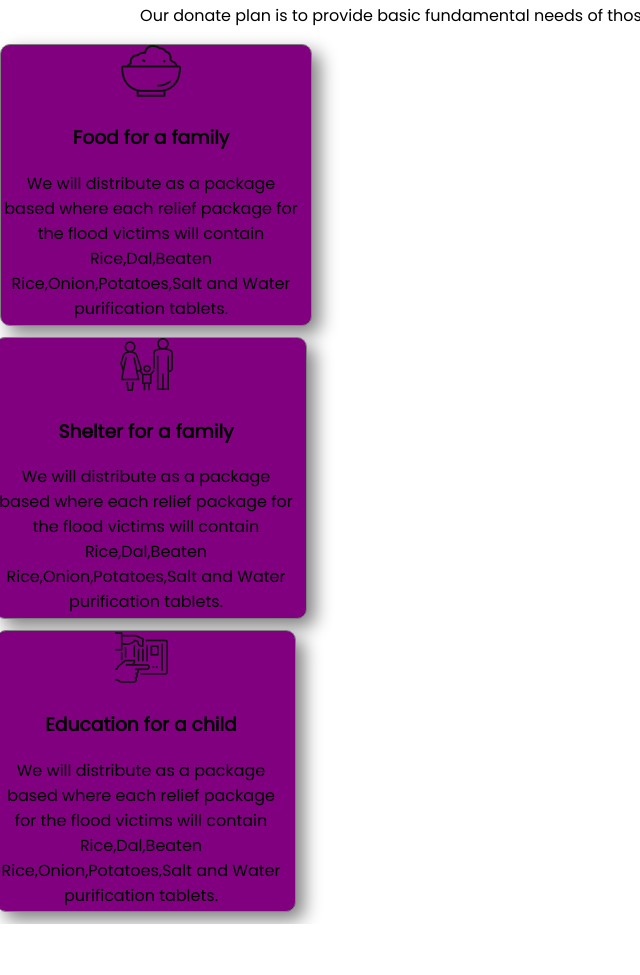
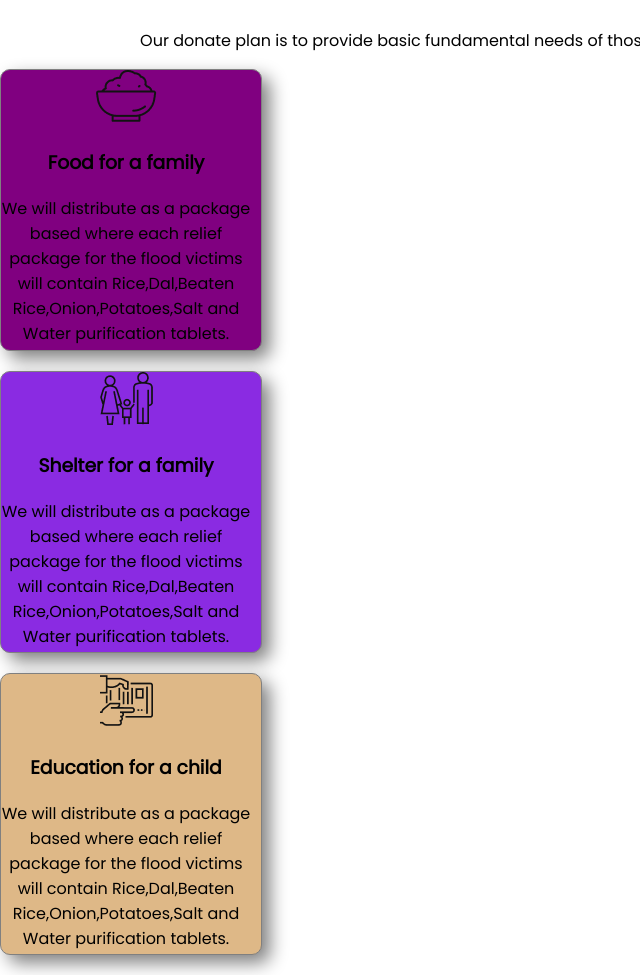
Before and after one commit to Mizan2221/Assignment-1, a plain HTML site: page index.html in a window 1280 px wide. Shown: the part 1517-2492 px from the top of the page, without its empty margins (0-640 px from the left). Before the commit the page ends 2441 px from the top, so only its background shows below. Drawn offline with Linux system fonts and the light colour scheme.

Commit message:
section added

```diff
--- a/index.html
+++ b/index.html
@@ -22,17 +22,19 @@
     <section class="section2">
     <h1>Donate Today </h1>
     <P>Donate as much as you can.This fund will help floods affected people.Please support to provide emergency assistance</P> <br>
+    <div>
     <div class="donate"> <h6> 100tk</h6> </div>
     <div class="donate"> <h6> 200tk </h6> </div>
     <div class="donate"> <h6> 500tk</h6> </div>
     <div class="donate"> <h6> 1000tk </h6> </div>
     <div class="donate"> <h6> 5000tk </h6></div>
+    </div> <br>
     <form action="">
     <input type="text" placeholder="      Other amount (Taka)">
     </form>
     <hr> <br>
     <a class="link" target="_blank">  Donate Now </a>
-   </section>
+    </section>
 
    <section class="section3">
     <div class="title">
@@ -41,20 +43,20 @@
   </section>
 
    <section class="section4">
-    <div class="box1">
-        <div class="box-description">
+    <div class="box">
+        <div id="card1"  class="box-description">
             <img src="images/food.png">
             <h3> Food for a family </h3>
             <p> We will distribute as a package based where each relief package for the flood victims will contain Rice,Dal,Beaten Rice,Onion,Potatoes,Salt and Water purification tablets.</p>
         </div>
-    <div class="box1">
-        <div class="box-description">
+    <div class="box">
+        <div id="card2" class="box-description">
             <img src="images/shelter.png">
             <h3> Shelter for a family </h3>
             <p> We will distribute as a package based where each relief package for the flood victims will contain Rice,Dal,Beaten Rice,Onion,Potatoes,Salt and Water purification tablets.</p>
         </div>
-    <div class="box1" >
-       <div class="box-description">
+    <div class="box">
+       <div id="card3" class="box-description">
             <img src="images/Frame-1.png">
             <h3> Education for a child </h3>
             <p> We will distribute as a package based where each relief package for the flood victims will contain Rice,Dal,Beaten Rice,Onion,Potatoes,Salt and Water purification tablets.</p>
--- a/style.css
+++ b/style.css
@@ -34,7 +34,6 @@ h1{
 }
 .section2{
     text-align: center;
-
 }
 .donate{
     display:-webkit-inline-flex;
@@ -52,11 +51,6 @@ h1{
     height: 70px;
     width: 90px;
     text-decoration: none;
-
-
-
-
-
 }
 hr{
     width: 75%;
@@ -74,15 +68,9 @@ form{
     margin-bottom: 20px;
     margin-top: 0%;
 }
-
-.box1{
-    width: 7%;
-    width: 300px;margin-bottom: 20px;
-    flex-wrap: wrap;
-    align-items: center;
-    justify-content: center;
-
-    display:flex;
+#card1{
+    width: 250px;
+    margin-bottom: 20px;
     height: 280px;
     border: 1px solid gray;
     text-align: center;
@@ -90,6 +78,28 @@ form{
     padding-right: 10px;
     border-radius: 10px;
     background-color: purple;
+}
+#card2{
+    width: 250px;
+    margin-bottom: 20px;
+    height: 280px;
+    border: 1px solid gray;
+    text-align: center;
+    box-shadow: 8px 8px 18px gray;
+    padding-right: 10px;
+    border-radius: 10px;
+    background-color: blueviolet;
+}
+#card3{
+    width: 250px;
+    margin-bottom: 20px;
+    height: 280px;
+    border: 1px solid gray;
+    text-align: center;
+    box-shadow: 8px 8px 18px gray;
+    padding-right: 10px;
+    border-radius: 10px;
+    background-color: burlywood
 }
 .link-button{
     text-decoration: none;
@@ -119,3 +129,8 @@ form{
     margin-right: 10%;
     margin-left: 10%;
 }
+.section4{
+    display:inline-flex;
+    justify-content: center;
+
+}
```
